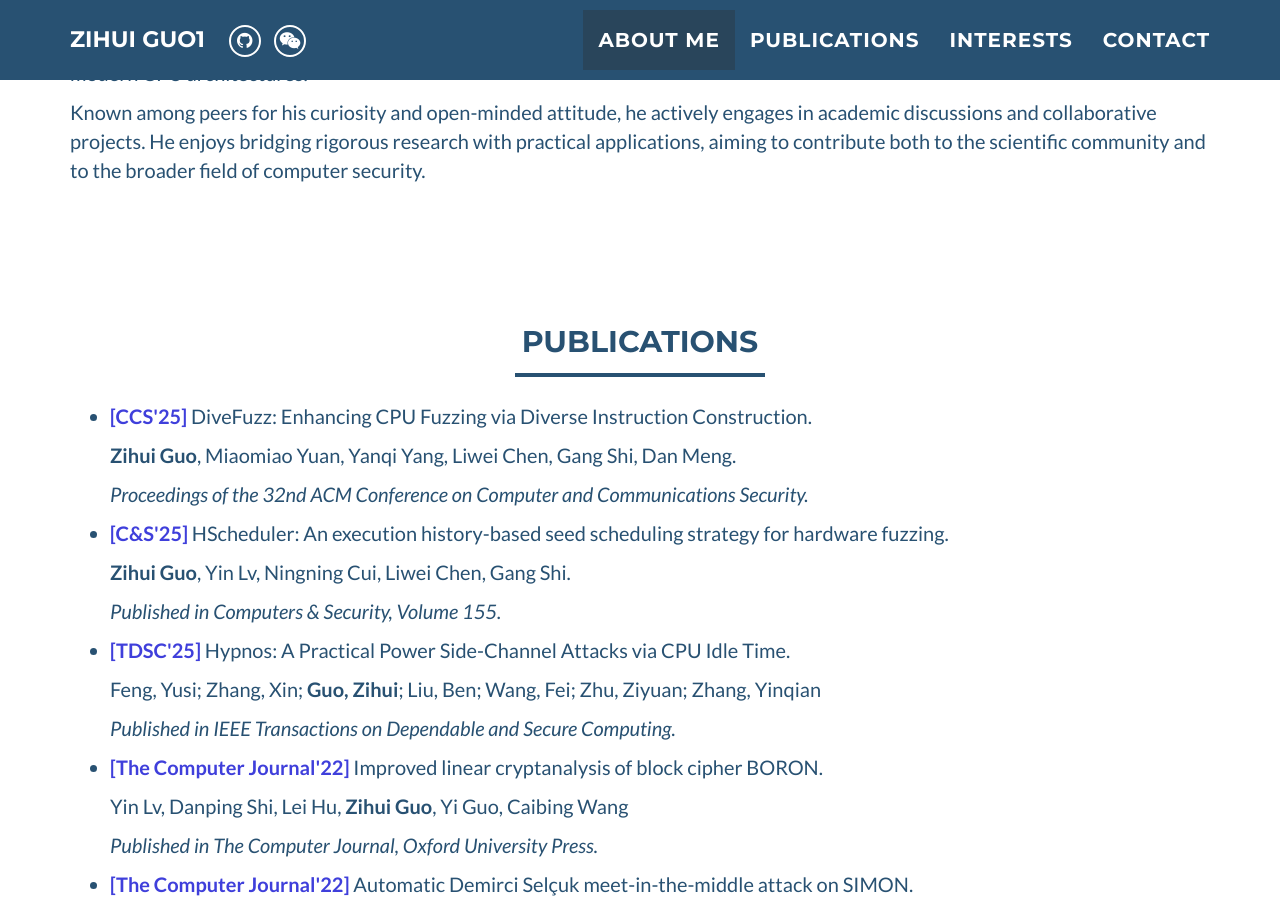
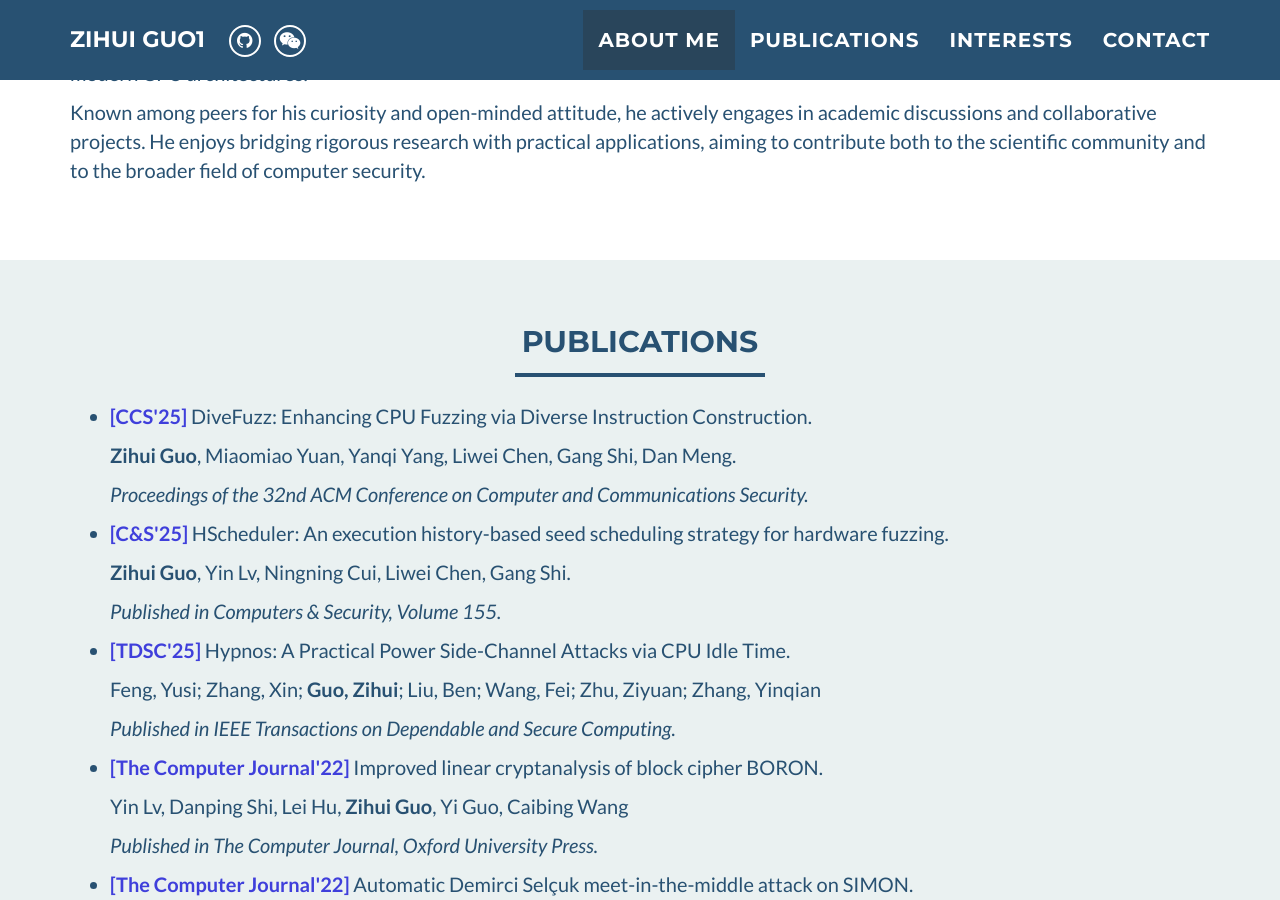
Before and after one commit to youzi27/youzi27.github.io, a Jekyll site: the page built from index.html, in a window 1280 px wide and 900 px high, scrolled down 842 px. Built offline with Jekyll 4.4.1, drawn with Linux system fonts in a browser that asks for light colours.

Commit message:
Initial resume3

```diff
--- a/_includes/publications.html
+++ b/_includes/publications.html
@@ -1,4 +1,4 @@
-<section class="tout" id="publications">
+<section class="pub" id="publications">
   <div class="container">
     <div class="row">
       <div class="col-lg-12 text-center">
```
